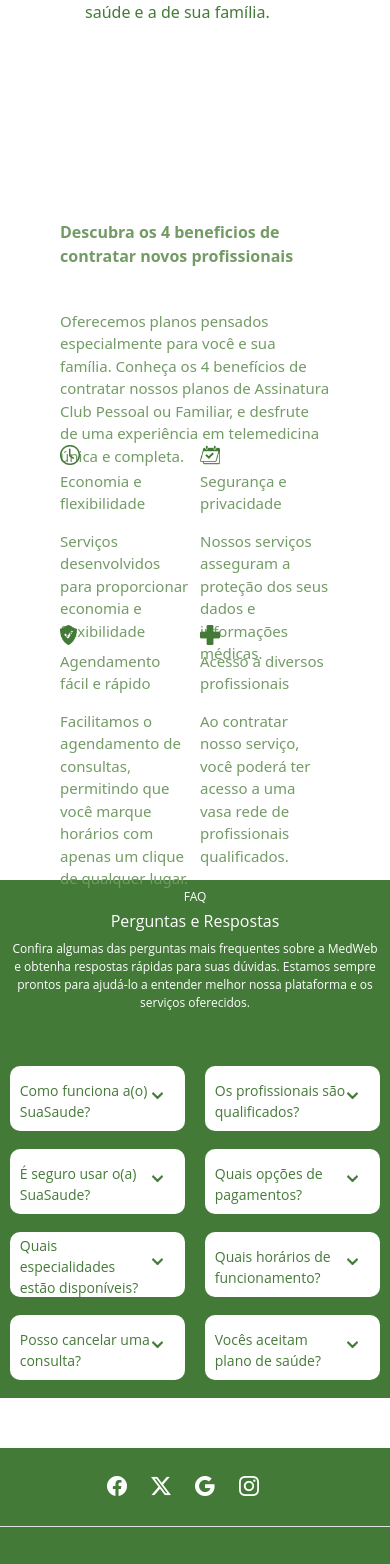
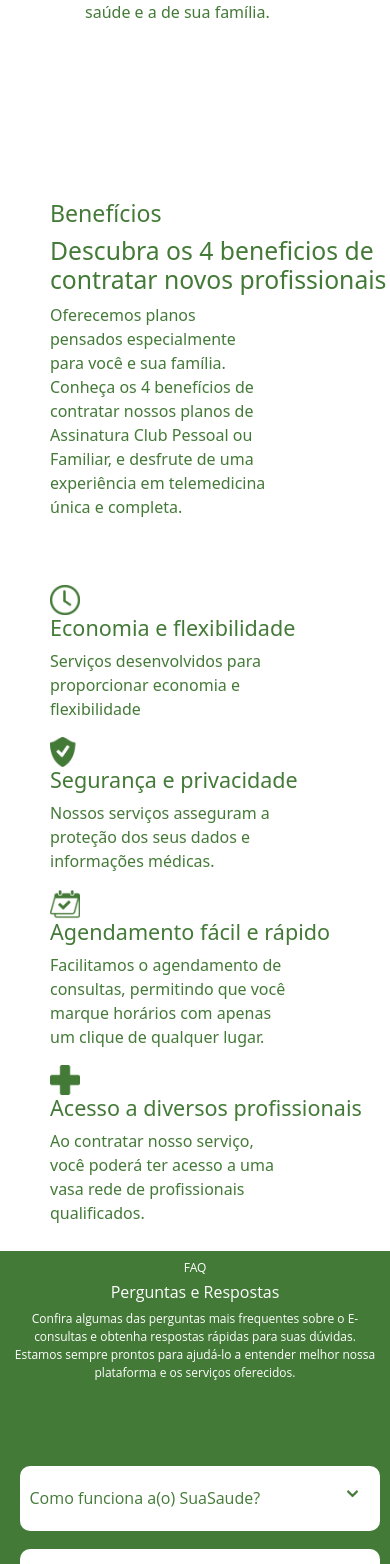
Before and after one commit to KarolynneFreire/projeto-final-start, a React (Vite) app in the folder front/econsultas-project/: page / in a window 390 px wide. Shown: the part 5464-7028 px from the top of the page. Built offline with nearby package versions, Linux system fonts and the light colour scheme.

Commit message:
Finalizando responsividade no index

```diff
--- a/front/econsultas-project/src/componets/Beneficios/Beneficios.jsx
+++ b/front/econsultas-project/src/componets/Beneficios/Beneficios.jsx
@@ -1,53 +1,65 @@
 import "../Beneficios/assets/css/styles.css"
 import relogio from "../Beneficios/assets/img/5.png"
-import seguranca from "../Beneficios/assets/img/6.png"
-import calendario from "../Beneficios/assets/img/7.png"
+import seguranca from "../Beneficios/assets/img/7.png"
+import calendario from "../Beneficios/assets/img/6.png"
 import estetoscopio from "../Beneficios/assets/img/8.png"
-import mulher from "../Beneficios/assets/img/mulherprof.png"
-
 
 function beneficios() {
   return (
     <div>
 
-    <div className="beneficios-container">
-    <div className="item-2">Descubra os 4 beneficios de contratar novos profissionais</div>
+      <div className="beneficios-container">
 
-    <div className="item-3">Oferecemos planos pensados especialmente para você e sua família. Conheça os 4 benefícios de contratar nossos planos de Assinatura Club Pessoal ou Familiar, e desfrute de uma experiência em telemedicina única e completa.</div>
+        <div className="beneficios-intro">
 
-    <div className="item-4">
-    <img src={relogio} alt="relogio" />
-    </div>
+          <h3>Benefícios</h3>
+          <h2>Descubra os 4 beneficios de contratar novos profissionais</h2>
+          <p>Oferecemos planos pensados especialmente para você e sua família. Conheça os 4 benefícios de contratar nossos planos de Assinatura Club Pessoal ou Familiar, e desfrute de uma experiência em telemedicina única e completa.</p>
 
-    <div className="item-5">Economia e flexibilidade</div>
+        </div>
 
-    <div className="item-6">Serviços desenvolvidos para proporcionar economia e flexibilidade</div>
+        <div className="container-4-beneficios">
 
-    <div className="item-7">
-    <img src={seguranca} alt="segurança" />
-    </div>
+          <div className="beneficios-1-2">
 
-    <div className="item-8">Segurança e privacidade</div>
+            <div className="beneficio-1">
+            <img src={relogio} alt="relogio" />
+            <h4>Economia e flexibilidade</h4>
+            <p>Serviços desenvolvidos para proporcionar economia e flexibilidade</p>
+            </div>
 
-    <div className="item-9">Nossos serviços asseguram a proteção dos seus dados e informações médicas. </div>
+            <div className="beneficio-2">
+              <img src={seguranca} alt="segurança" />
+              <h4>Segurança e privacidade</h4>
+              <p>Nossos serviços asseguram a proteção dos seus dados e informações médicas.</p>
+            </div>
 
-    <div className="item-10">
-    <img src={calendario} alt="calendario" />
-    </div>
+          </div>
 
-    <div className="item-11">Agendamento fácil  e rápido</div>
+          <div className="beneficios-3-4">
 
-    <div className="item-12">Facilitamos o agendamento de consultas, permitindo que você marque horários com apenas um clique de qualquer lugar.</div>
+            <div className="beneficio-3">
 
-    <div className="item-13">
-    <img src={estetoscopio} alt="estetoscopio"/>
-    </div>
+              <img src={calendario} alt="calendario" />
+              <h4>Agendamento fácil  e rápido</h4>
+              <p>Facilitamos o agendamento de consultas, permitindo que você marque horários com apenas um clique de qualquer lugar.</p>
 
-    <div className="item-14">Acesso a diversos profissionais</div>
+            </div>
 
-    <div className="item-15">Ao contratar nosso serviço, você poderá ter acesso a uma vasa rede de profissionais qualificados.</div>
+            <div className="beneficio-4">
 
-</div>
+              <img src={estetoscopio} alt="estetoscopio"/>
+              <h4>Acesso a diversos profissionais</h4>
+              <p>Ao contratar nosso serviço, você poderá ter acesso a uma vasa rede de profissionais qualificados.</p>
+
+            </div>
+
+          </div>
+
+        </div>
+
+      </div>
+
 </div>
   )
 }
--- a/front/econsultas-project/src/componets/Beneficios/assets/css/styles.css
+++ b/front/econsultas-project/src/componets/Beneficios/assets/css/styles.css
@@ -1,245 +1,125 @@
 .beneficios-container {
-
-    width:1300px;
-    height: 510px;
-    margin: 30px auto;
-    display: grid;
-    grid-template-columns: repeat(2, 1fr) 2fr;
-    grid-template-rows: 50px 80px repeat(2, 30px) 20px 60px repeat(2, 30px) 20px 60px;
-    gap: 10px;
-    color: #739B65;
-    padding: 40px;
-    font-size: 15px;
-    margin-bottom: 60px;
+    color: #447A38;
+    width: 100%;
+    height: 100%;
 }
 
-.item-1 {
-    grid-column-start: 1;
-    display: grid;
-    align-items: end;
-    justify-content: start;
-}
-.item-2 {
-    grid-row-start: 2;
-    grid-column-start: 1;
-    grid-column-end: 3;
-    font-size: 40px;
-}
-.item-3 {
-    grid-column-start: 3;
-    grid-row-start: 2;
-}
-.item-4 {
-    grid-column-start: 1;
-    grid-row-start: 4;
-    display: flex;
-    align-items: center;
-    justify-content: flex-start;
+.beneficios-intro {
+    width: 100%;
+    height: 100%;
+    padding: 80px 0 50px 50px;
+    margin: 0 auto;
 }
 
-.item-4 img {
-    width:30px;
+.beneficios-intro p {
+    width: 65%;
 }
 
-.item-5 {
-    grid-column-start: 1;
-    grid-row-start: 5;
-}
-.item-6 {
-    grid-column-start: 1;
-    grid-row-start: 6;
-}
-.item-7 {
-    grid-column-start: 2;
-    grid-row-start: 4;
-    display: flex;
-    align-items: center;
+.container-4-beneficios {
+    padding-left: 50px;
 }
 
-.item-7 img {
+.container-4-beneficios img {
     width: 30px;
+    height: 30px;
 }
 
-.item-8 {
-    grid-column-start: 2;
-    grid-row-start: 5;
-}
-.item-9 {
-    grid-row-start: 6;
-}
-.item-10 {
-    grid-row-start: 8;
+.container-4-beneficios .beneficios-1-2 {
     display: flex;
-    align-items: center;
+    margin-bottom: 30px;
 }
 
-.item-10 img {
-    width: 30px;
-}
-.item-11 {
-    grid-row-start: 9;
-}
-.item-12 {
-    grid-row-start: 10;
-}
-.item-13 {
-    grid-row-start: 8;
+.container-4-beneficios .beneficios-3-4 {
     display: flex;
-    align-items: center;
+    justify-content: space-between;
+    margin-bottom: 70px;
 }
 
-.item-13 img {
-    width: 30px;
+.container-4-beneficios .beneficio-1 p {
+    width: 60%;
+    margin-right: 260px;
 }
-.item-14 {
-    grid-row-start: 9;
+
+.container-4-beneficios .beneficio-2 p {
+    width: 50%;
 }
-.item-15 {
-    grid-row-start: 10;
+
+.container-4-beneficios .beneficio-3 p {
+    width: 45%;
+}
+
+.container-4-beneficios .beneficio-4 p {
+    width: 60%;
+}
+
+.container-4-beneficios .beneficio-4 {
+    margin-left: 30px;
+}
+
+
+@media screen and (max-width: 800px) {
+
+    .beneficios-intro {
+        padding-left: 120px;
+    }
+
+    .container-4-beneficios .beneficios-1-2 {
+        padding-left: 70px;
+        margin: 0 auto;
+    }
+
+    .container-4-beneficios .beneficios-3-4 {
+        padding-left: 70px;
+        margin: 0 auto;
+    }
+
+    .container-4-beneficios .beneficios-1-2 {
+        flex-direction: column;
+        justify-content: none;
+        margin: auto;
+    }
+
+    .container-4-beneficios .beneficios-3-4 {
+        flex-direction: column;
+        justify-content: none;
+    }
+
+    .container-4-beneficios .beneficio-4 {
+        margin-left: 0;
+    }
+
+    .container-4-beneficios .beneficio-1 p {
+        width: 70%;
+    }
+
+    .container-4-beneficios .beneficio-2 p {
+        width: 70%;
+    }
+
+    .container-4-beneficios .beneficio-3 p {
+        width: 70%;
+    }
+
+    .container-4-beneficios .beneficio-4 p {
+        width: 70%;
+    }
 
 }
 
 @media screen and (max-width: 500px) {
 
-    .beneficios-container {
-        width:auto;
-        height: 700px;
-        display: grid;
-        grid-template-columns: repeat(2, 1fr);
-        grid-template-rows: 50px repeat(2, 80px) 20px repeat(2, 30px) 20px 60px repeat(2, 30px) 20px 60px;
-        margin: 0 20px;
-        margin-bottom: 60px;
+    .beneficios-intro {
+        padding-left: 50px;
     }
 
-    .item-1 {
-        grid-column-start: 1;
-        display: grid;
-        align-items: end;
-        justify-content: start;
-
-    }
-    .item-2 {
-        grid-row-start: 2;
-        grid-column-start: 1;
-        grid-column-end: 3;
-        font-size:16px;
-        font-weight: 700;
-    }
-    .item-3 {
-        grid-column-start: 1;
-        grid-column-end: 3;
-        grid-row-start: 3;
-    }
-    .item-4 {
-        grid-column-start: 1;
-        grid-row-start: 5;
-        display: flex;
-        align-items: center;
-        justify-content: flex-start;
+    .container-4-beneficios .beneficios-1-2 {
+        padding-left: 0;
+        margin: 0 auto;
     }
 
-    .item-4 img {
-        width:20px;
-        margin-top: 20px;
+    .container-4-beneficios .beneficios-3-4 {
+        padding-left: 0;
+        margin: 0 auto;
     }
 
-    .item-5 {
-        grid-column-start: 1;
-        grid-row-start:6;
-        font-weight: 500;
-    }
-    .item-6 {
-        grid-column-start: 1;
-        grid-row-start: 7;
-    }
-    .item-7 {
-        grid-column-start: 2;
-        grid-row-start: 5;
-        display: flex;
-        align-items: center;
-    }
-
-    .item-7 img {
-        width:20px;
-        margin-top: 20px;
-    }
-
-    .item-8 {
-        grid-column-start: 2;
-        grid-row-start: 6;
-        font-weight: 500;
-    }
-    .item-9 {
-        grid-row-start: 7;
-    }
-    .item-10 {
-        grid-row-start: 9;
-        display: flex;
-        align-items: center;
-    }
-
-    .item-10 img {
-        width:20px;
-        margin-top: 20px;
-    }
-    .item-11 {
-        grid-row-start: 10;
-        font-weight: 500;
-    }
-    .item-12 {
-        grid-row-start: 11;
-    }
-    .item-13 {
-        grid-row-start: 9;
-        display: flex;
-        align-items: center;
-    }
-
-    .item-13 img {
-        width:20px;
-        margin-top: 20px;
-    }
-    .item-14 {
-        grid-row-start: 10;
-        font-weight: 500;
-    }
-    .item-15 {
-        grid-row-start: 11;
-
-    }
-    .item-16 {
-        grid-row-start: 3;
-        grid-column-start: 3;
-        grid-row-end: 11;
-        display: flex;
-        justify-content: center;
-    }
-
-    .item-16 img{
-        display: none;
-    }
-
-
-    .item-6 {
-        font-weight: 300;
-        margin-top: 20px;
-    }
-
-    .item-9 {
-        font-weight: 300;
-        margin-top: 20px;
-    }
-
-    .item-12 {
-        font-weight: 300;
-        margin-top: 20px;
-    }
-
-    .item-15 {
-        font-weight: 200;
-        margin-top: 20px;
-    }
-
-
-
 }
--- a/front/econsultas-project/src/componets/Faq/Faq.jsx
+++ b/front/econsultas-project/src/componets/Faq/Faq.jsx
@@ -11,7 +11,7 @@ function Faq() {
 
                 <h3>FAQ</h3>
                 <h2>Perguntas e Respostas</h2>
-                <p>Confira algumas das perguntas mais frequentes sobre a MedWeb e obtenha
+                <p>Confira algumas das perguntas mais frequentes sobre o E-consultas e obtenha
                     respostas rápidas para suas dúvidas. Estamos sempre prontos para ajudá-lo
                     a entender melhor nossa plataforma e os serviços oferecidos.</p>
 
--- a/front/econsultas-project/src/componets/Faq/assets/css/styles.css
+++ b/front/econsultas-project/src/componets/Faq/assets/css/styles.css
@@ -1,9 +1,9 @@
 .container-faq{
-    height: 620px;
+    height: 100%;
+    width: 100%;
     background-color: #447A38;
     text-align: center;
     font-family:  'Open Sans', Helvetica, sans-serif;
-
 }
 
 .texto-faq{
@@ -16,7 +16,9 @@
 
 .faq-colunas{
     display: flex;
-    height: 450px;
+    height: 100%;
+    width: 100%;
+    margin: auto;
 }
 
 .faq-colunas .faq-coluna-esquerda{
@@ -24,7 +26,7 @@
     float: left;
     flex-direction: column;
     width: 45%;
-    margin: auto;
+    margin: 30px auto 100px auto;
 }
 
 .faq-colunas .faq-coluna-direita{
@@ -32,7 +34,7 @@
     float: right;
     flex-direction: column;
     width: 45%;
-    margin: auto;
+    margin: 30px auto 100px auto;
 }
 
 .faq-pergunta{
@@ -59,6 +61,31 @@
 
 }
 
+@media screen and (max-width: 1100px) {
+
+    .faq-colunas {
+        flex-direction: column;
+    }
+
+    .faq-colunas .faq-coluna-esquerda {
+        width: 90%;
+        margin-bottom: -50px;
+    }
+
+    .faq-colunas .faq-coluna-direita{
+        width: 90%;
+    }
+
+    /* .faq-pergunta{
+        width: 55%;
+    } */
+}
+
+@media screen and (max-width: 560px) {
+    .faq-pergunta{
+        width: 360px;
+    }
+}
 
 @media screen and (max-width: 500px) {
 
@@ -90,16 +117,6 @@
         text-align: center;
     }
 
-    .faq-pergunta{
-        display: flex;
-        justify-content: center;
-        align-items: center;
-        width: auto;
-        height: 65px;
-        font-size: 14px;
-    }
-
-
     .faq-pergunta p {
         text-align: left;
         margin-bottom: 15px;
```
